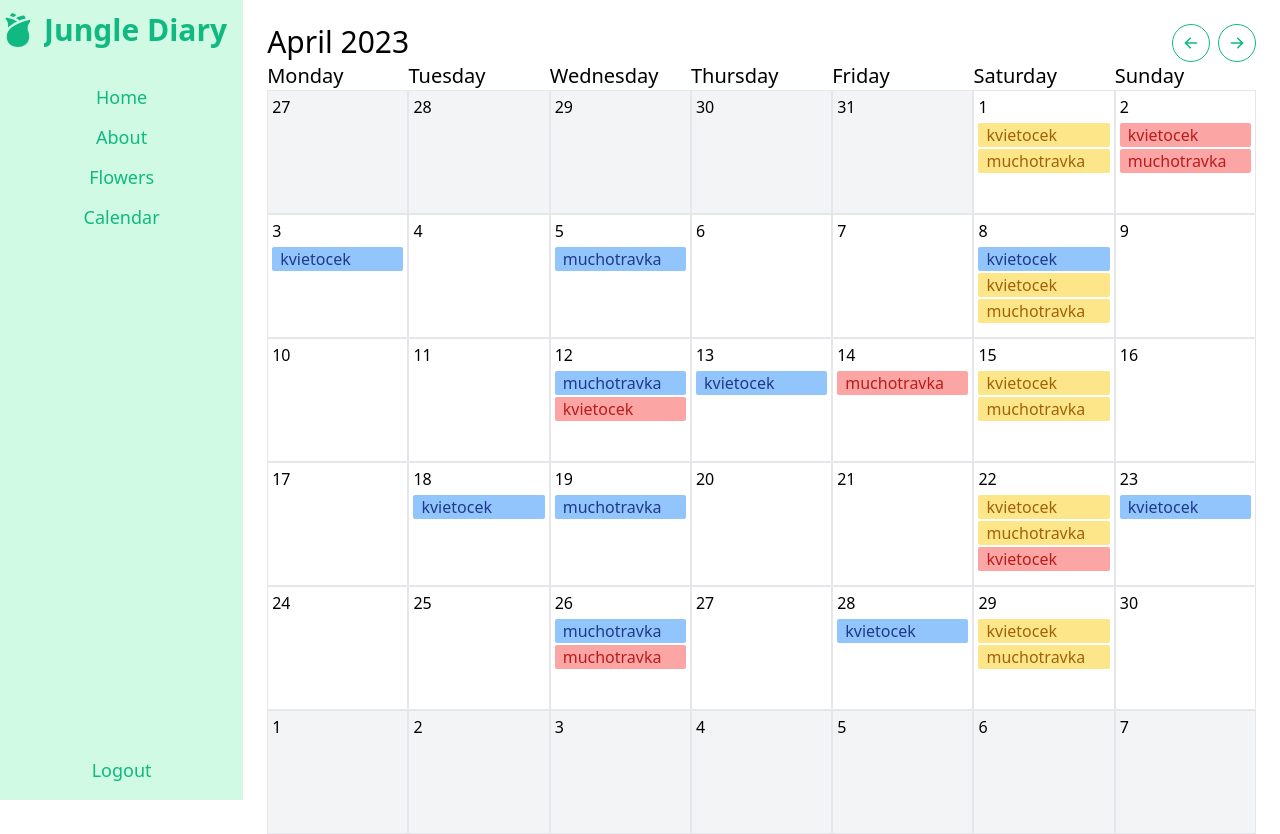
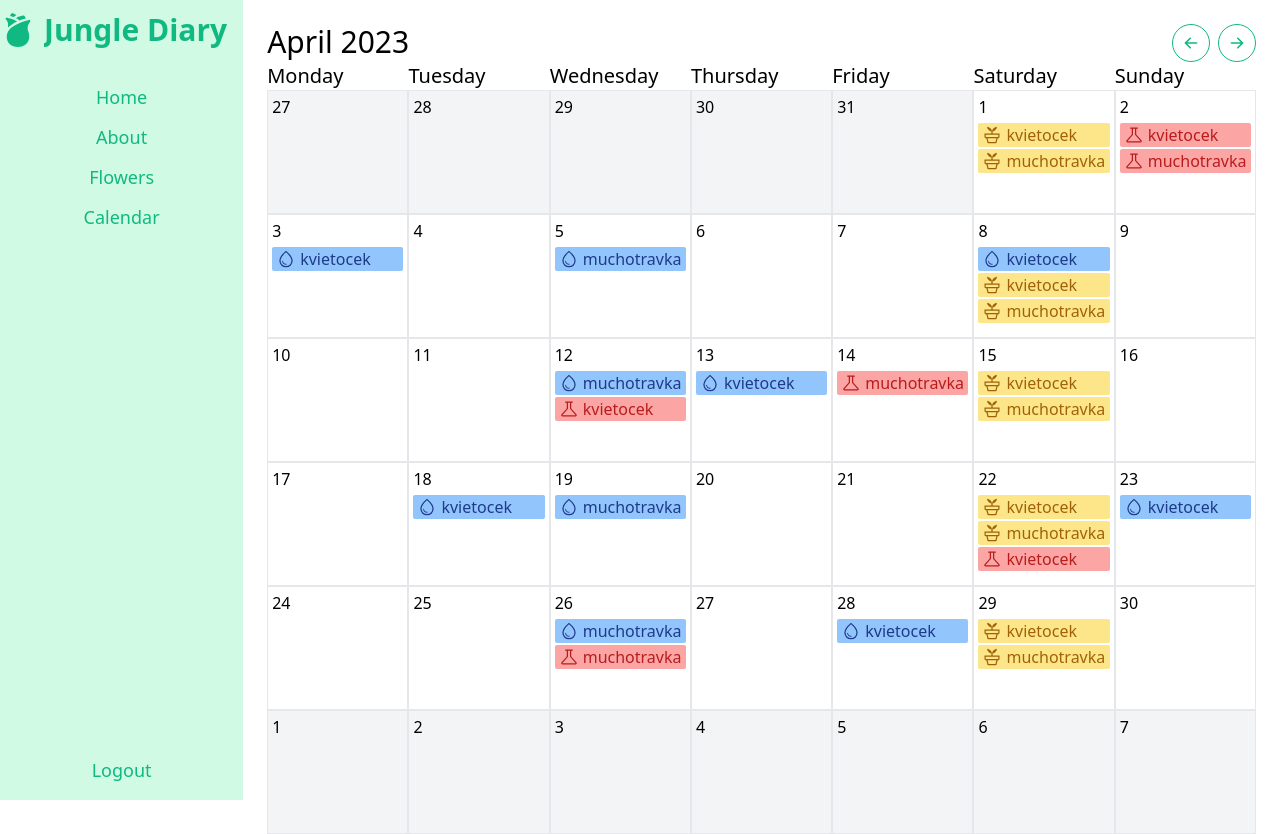
Before and after one commit to IvanKiral/PA200-jungle-diary, a React (Vite) app: page /calendar in a window 1280 px wide. Built offline with nearby package versions, Linux system fonts and the light colour scheme; no server answers; sample sign-in values are in the browser's storage.

Commit message:
Add icons

```diff
--- a/src/components/Calendar.tsx
+++ b/src/components/Calendar.tsx
@@ -4,6 +4,9 @@ import { FC } from 'react';
 import { months, daysInWeek } from '../utils/dateUtils';
 
 import { ArrowIcon } from './icons/ArrowIcon';
+import { FertilizeIcon } from './icons/FertilizeIcon';
+import { WaterIcon } from './icons/WaterIcon';
+import { PlantPotIcon } from './icons/PlantPotIcon';
 
 type ReminderType = 'water' | 'fertilize' | 'repot';
 
@@ -74,24 +77,27 @@ export const Calendar: FC<CalendarProps> = ({
 						{tasks.water.map(task => (
 							<div
 								key={`water-${day}-${task}`}
-								className="bg-blue-300 rounded-sm mb-[2px] text-blue-900 truncate ps-2"
+								className="bg-blue-300 rounded-sm mb-[2px] text-blue-900 truncate ps-1 flex flex-row items-center gap-1"
 							>
+								<WaterIcon className="w-5 h-5 fill-blue-900" />
 								{task}
 							</div>
 						))}
 						{tasks.repot.map(task => (
 							<div
 								key={`repot-${day}-${task}`}
-								className="bg-amber-200 rounded-sm mb-[2px] text-yellow-700 truncate ps-2"
+								className="bg-amber-200 rounded-sm mb-[2px] text-yellow-700 truncate ps-1 flex flex-row items-center gap-1"
 							>
+								<PlantPotIcon className="w-5 h-5 fill-yellow-700" />
 								{task}
 							</div>
 						))}
 						{tasks.fertilize.map(task => (
 							<div
 								key={`fertilize-${day}-${task}`}
-								className="bg-red-300 rounded-sm mb-[2px] text-red-700 truncate ps-2"
+								className="bg-red-300 rounded-sm mb-[2px] text-red-700 truncate ps-1 flex flex-row items-center gap-1"
 							>
+								<FertilizeIcon className="w-5 h-5 fill-red-700" />
 								{task}
 							</div>
 						))}
--- /dev/null
+++ b/src/components/icons/FertilizeIcon.tsx
@@ -0,0 +1,17 @@
+import { FC } from 'react';
+
+type FertilizeIconProps = {
+	className?: string;
+};
+
+export const FertilizeIcon: FC<FertilizeIconProps> = ({ className }) => (
+	<svg
+		xmlns="http://www.w3.org/2000/svg"
+		className={className}
+		height="48"
+		viewBox="0 96 960 960"
+		width="48"
+	>
+		<path d="M172 936q-41.777 0-59.388-39Q95 858 124 826l248-280V276h-52q-12.75 0-21.375-8.675-8.625-8.676-8.625-21.5 0-12.825 8.625-21.325T320 216h320q12.75 0 21.375 8.675 8.625 8.676 8.625 21.5 0 12.825-8.625 21.325T640 276h-52v270l248 280q29 32 11.388 71-17.611 39-59.388 39H172Zm-12-60h640L528 568V276h-96v292L160 876Zm318-300Z" />
+	</svg>
+);
--- /dev/null
+++ b/src/components/icons/PlantPotIcon.tsx
@@ -0,0 +1,17 @@
+import { FC } from 'react';
+
+type PlantPotIconProps = {
+	className?: string;
+};
+
+export const PlantPotIcon: FC<PlantPotIconProps> = ({ className }) => (
+	<svg
+		xmlns="http://www.w3.org/2000/svg"
+		height="48"
+		className={className}
+		viewBox="0 96 960 960"
+		width="48"
+	>
+		<path d="M317 916h326l48-190H269l48 190Zm0 60q-20 0-36.286-12.541Q264.429 950.918 259 931l-52-205h546l-52 205q-5.429 19.918-21.714 32.459Q663 976 643 976H317ZM180 666h600V566H180v100Zm300-251q5-87 78-160.5T719 176q-3 81-67 150.5T510 411v95h330v160q0 24.75-17.625 42.375T780 726H180q-24.75 0-42.375-17.625T120 666V506h330v-95q-78-15-141.5-84.5T241 176q88 5 161.5 78T480 415Z" />
+	</svg>
+);
--- /dev/null
+++ b/src/components/icons/WaterIcon.tsx
@@ -0,0 +1,17 @@
+import { FC } from 'react';
+
+type WaterIconProps = {
+	className?: string;
+};
+
+export const WaterIcon: FC<WaterIconProps> = ({ className }) => (
+	<svg
+		xmlns="http://www.w3.org/2000/svg"
+		className={className}
+		height="48"
+		viewBox="0 96 960 960"
+		width="48"
+	>
+		<path d="M479 848q16 0 24.5-5.5T512 826q0-11-8.5-17t-25.5-6q-42 0-85.5-26.5T337 683q-2-9-9-14.5t-15-5.5q-11 0-17 8.5t-4 17.5q15 84 71 121.5T479 848Zm1 128q-137 0-228.5-94T160 648q0-100 79.5-217.5T480 176q161 137 240.5 254.5T800 648q0 140-91.5 234T480 976Zm0-60q112 0 186-76.5T740 648q0-79-66.5-179.5T480 256Q353 368 286.5 468.5T220 648q0 115 74 191.5T480 916Zm0-340Z" />
+	</svg>
+);
```
